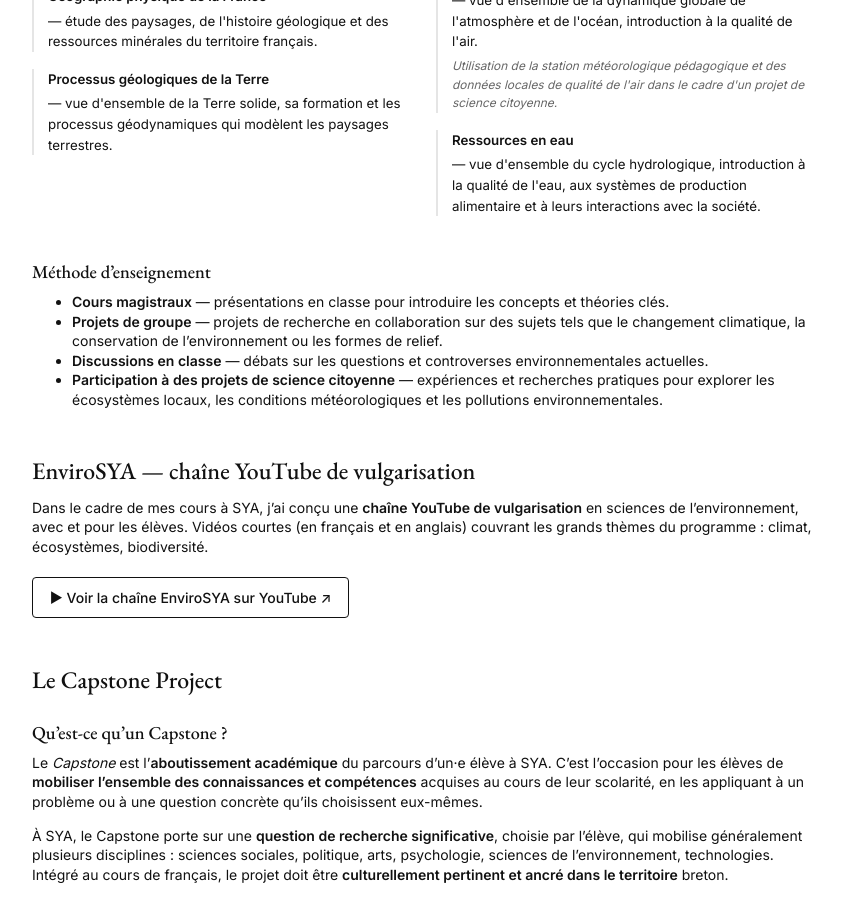
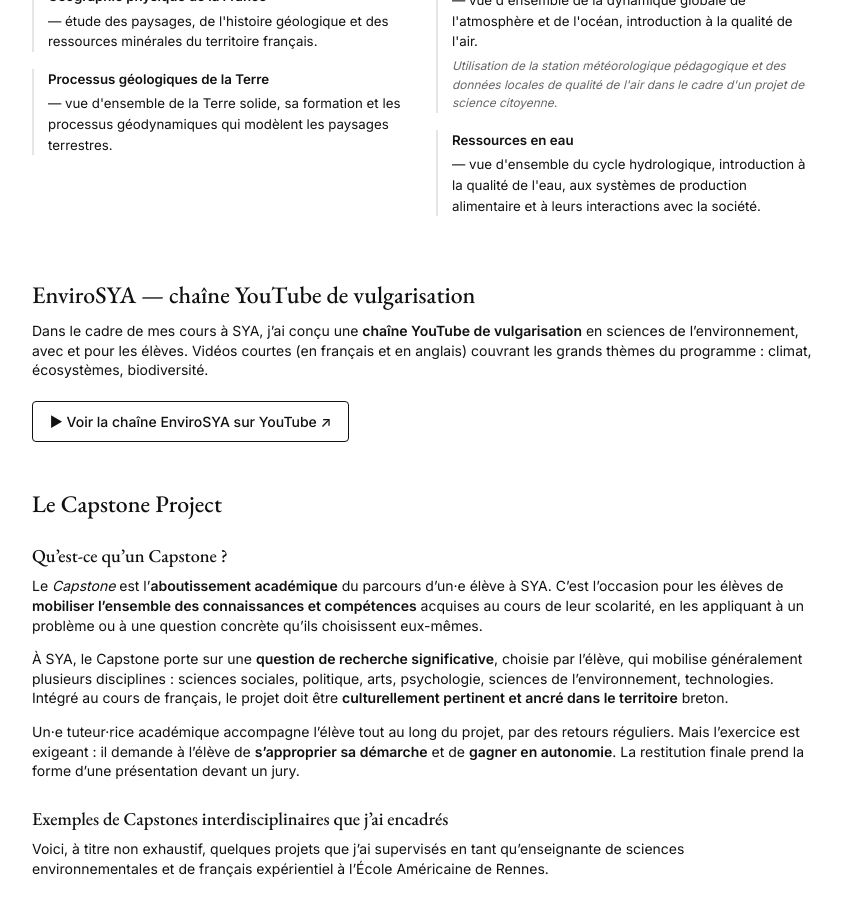
Before and after one commit to marieleapouliquen/marieleapouliquen.github.io, a Jekyll site: the page built from _pages/sya.md, in a window 1280 px wide and 900 px high, scrolled down 1449 px. Shown: the whole window, without its empty margins (218-1060 px from the left). Built offline with Jekyll 4.4.1, drawn with Linux system fonts in a browser that asks for light colours.

Commit message:
Update sya.md

```diff
--- a/_pages/sya.md
+++ b/_pages/sya.md
@@ -87,13 +87,6 @@ Les **sciences de l'environnement** se consacrent à l'étude de la nature au se
 
 </div>
 
-### Méthode d'enseignement
-
-- **Cours magistraux** — présentations en classe pour introduire les concepts et théories clés.
-- **Projets de groupe** — projets de recherche en collaboration sur des sujets tels que le changement climatique, la conservation de l'environnement ou les formes de relief.
-- **Discussions en classe** — débats sur les questions et controverses environnementales actuelles.
-- **Participation à des projets de science citoyenne** — expériences et recherches pratiques pour explorer les écosystèmes locaux, les conditions météorologiques et les pollutions environnementales.
-
 ## EnviroSYA — chaîne YouTube de vulgarisation
 
 Dans le cadre de mes cours à SYA, j'ai conçu une **chaîne YouTube de vulgarisation** en sciences de l'environnement, avec et pour les élèves. Vidéos courtes (en français et en anglais) couvrant les grands thèmes du programme : climat, écosystèmes, biodiversité.
```
